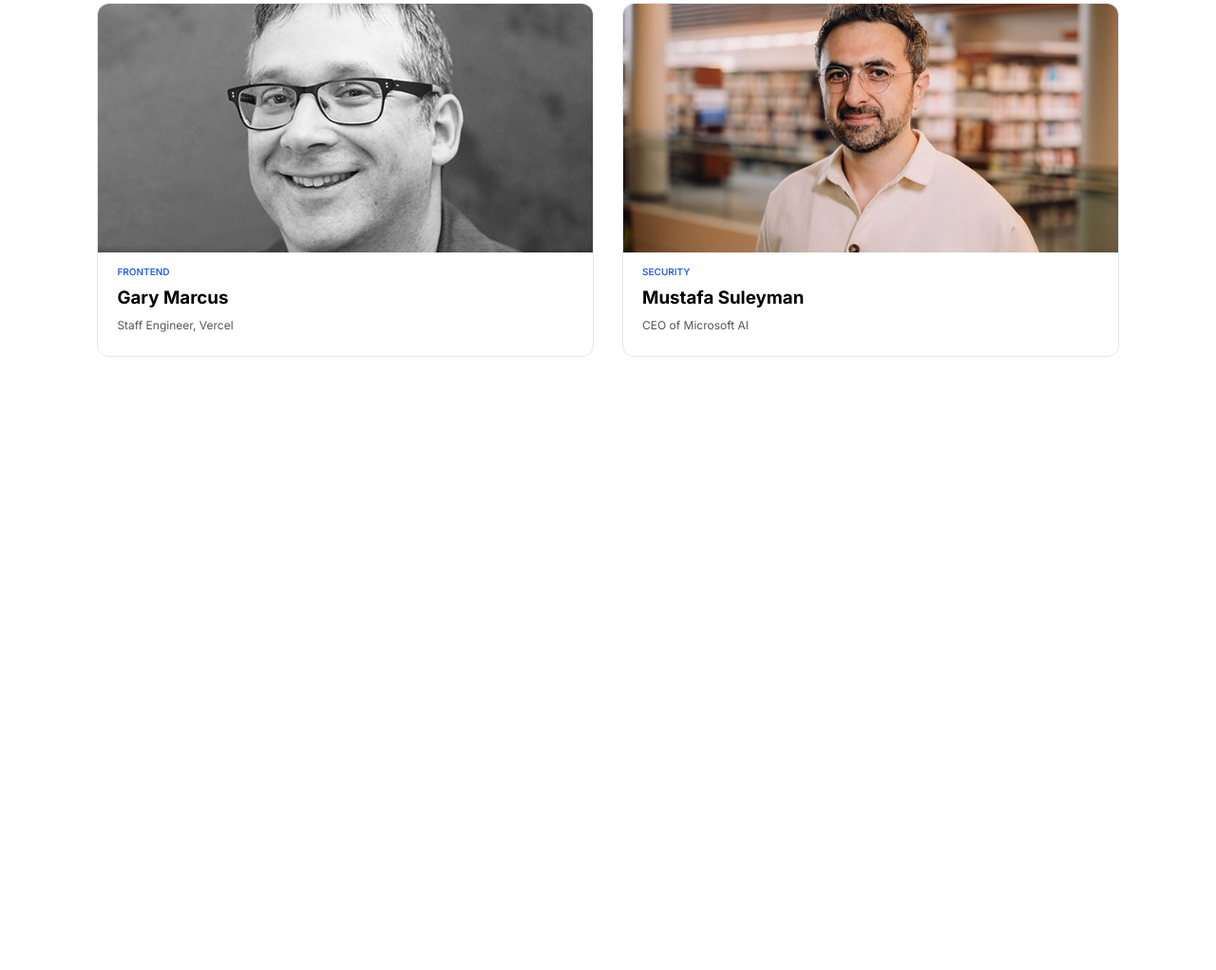
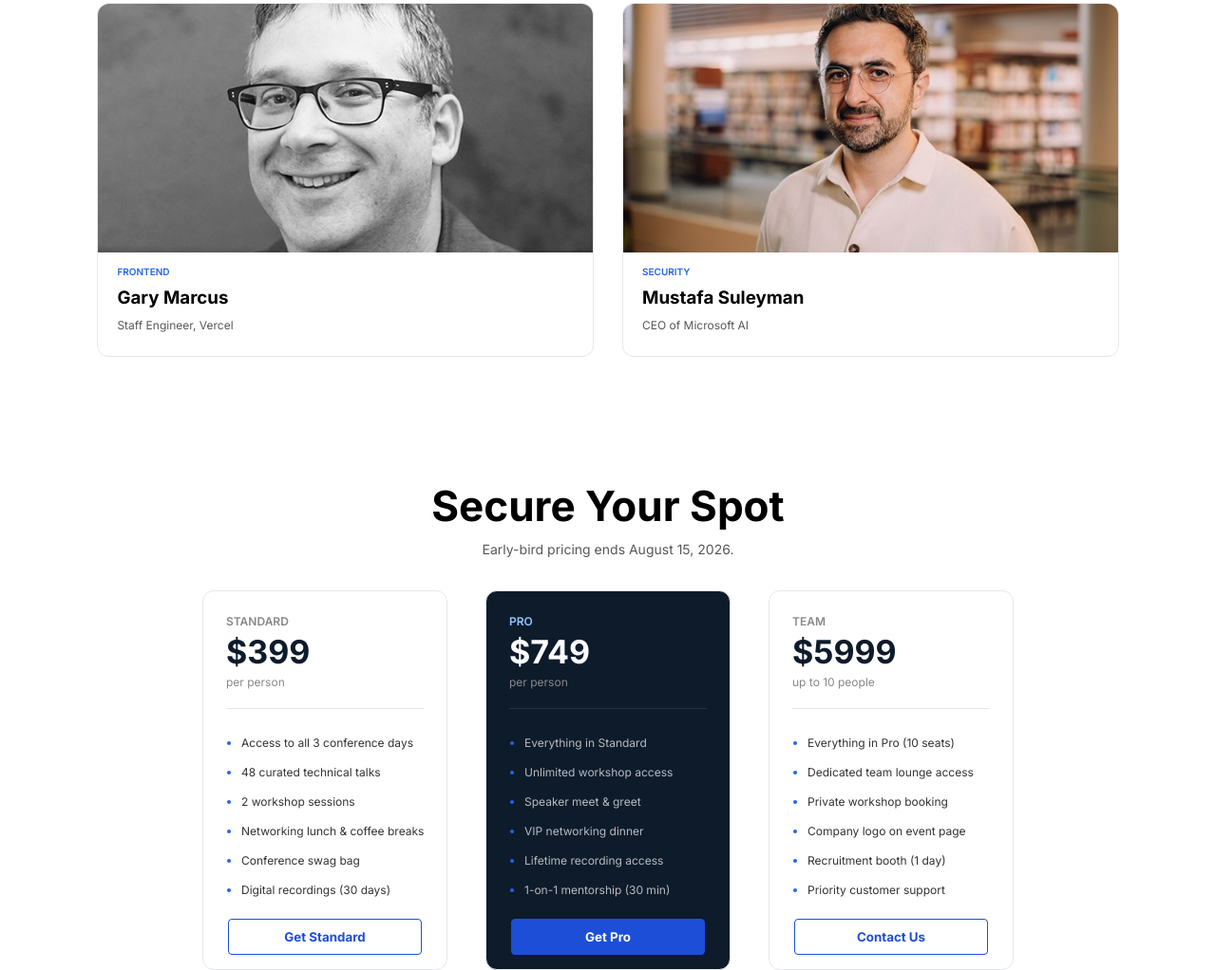
Before and after one commit to Asiful-0160/Programming-Hero-Assignment-1, a plain HTML site: page index.html in a window 1280 px wide. Shown: the part 1379-2401 px from the top of the page at 95% size. Before the commit the page ends 1755 px from the top, so only its background shows below. Drawn offline with nearby package versions, Linux system fonts and the light colour scheme.

Commit message:
secure your spot done

```diff
--- a/index.html
+++ b/index.html
@@ -42,7 +42,8 @@
   <section class="hero-section">
     <h1>Code. <em>Connect</em>. Create</h1>
     <p>
-      Join 4,000+ engineers, founders, and builders at the premier developer conference of 2026. Three days of cutting-edge talks, hands-on workshops, and meaningful connections.
+      Join 4,000+ engineers, founders, and builders at the premier developer conference of 2026. Three days of
+      cutting-edge talks, hands-on workshops, and meaningful connections.
     </p>
     <button class="common-button">Register Now</button>
   </section>
@@ -83,6 +84,76 @@
     </div>
   </section>
   <!-- Meet the Speakers End -->
+
+  <!-- Secure Your Spot Start -->
+  <section class="secure-your-spot-section">
+    <h1>Secure Your Spot</h1>
+    <p class="price-card-heading-subtitle">Early-bird pricing ends August 15, 2026.</p>
+
+    <div class="price-card-container">
+      <div class="pricing-card standard-card">
+        <div>
+          <p class="pricing-card-type">STANDARD</p>
+          <h1 class="pricing-card-price">$399</h1>
+          <p class="pricing-card-people-amount">per person</p>
+        </div>
+        <hr>
+        <ul>
+          <li>Access to all 3 conference days</li>
+          <li>48 curated technical talks</li>
+          <li>2 workshop sessions</li>
+          <li>Networking lunch & coffee breaks</li>
+          <li>Conference swag bag</li>
+          <li>Digital recordings (30 days)</li>
+        </ul>
+        <div class="pricing-card-button-container">
+          <button class="outline-button">Get Standard</button>
+        </div>
+      </div>
+
+      <div class="pricing-card highlighted-card pro-card">
+        <div>
+          <p class="pricing-card-type">PRO</p>
+          <h1 class="pricing-card-price">$749</h1>
+          <p class="pricing-card-people-amount">per person</p>
+        </div>
+        <hr>
+        <ul>
+          <li>Everything in Standard</li>
+          <li>Unlimited workshop access</li>
+          <li>Speaker meet & greet</li>
+          <li>VIP networking dinner</li>
+          <li>Lifetime recording access</li>
+          <li>1-on-1 mentorship (30 min)</li>
+        </ul>
+        <div class="pricing-card-button-container">
+          <button class="outline-button">Get Pro</button>
+        </div>
+      </div>
+
+      <div class="pricing-card team-card">
+        <div>
+          <p class="pricing-card-type">TEAM</p>
+          <h1 class="pricing-card-price">$5999</h1>
+          <p class="pricing-card-people-amount">up to 10 people</p>
+        </div>
+        <hr>
+        <ul>
+          <li>Everything in Pro (10 seats)</li>
+          <li>Dedicated team lounge access</li>
+          <li>Private workshop booking</li>
+          <li>Company logo on event page</li>
+          <li>Recruitment booth (1 day)</li>
+          <li>Priority customer support</li>
+        </ul>
+        <div class="pricing-card-button-container">
+          <button class="outline-button">Contact Us</button>
+        </div>
+      </div>
+    </div>
+  </section>
+  <!-- Secure Your Spot End -->
+
 </body>
 
 </html>
--- a/style/style.css
+++ b/style/style.css
@@ -1,6 +1,26 @@
 *{
   font-family: "Inter", sans-serif;
   margin: 0;
+}
+
+.common-button {
+  background-color: #1D4ED8;
+  color: white;
+  border: none;
+  font-weight: 700;
+  padding: 15px 45px;
+  border-radius: 10px;
+  cursor: pointer;
+}
+
+.outline-button {
+  background-color: white ;
+  color: #1D4ED8;
+  border: 1px solid #1D4ED8;
+  font-weight: 700;
+  padding: 15px 45px;
+  border-radius: 10px;
+  cursor: pointer;
 }
 
 /* Nav Bar */
@@ -24,15 +44,6 @@ nav ul a {
   color: #575757;
   text-decoration: none;
   font-size: 15px;
-}
-
-.common-button {
-  background-color: #1D4ED8;
-  color: white;
-  border: none;
-  font-weight: 700;
-  padding: 15px 45px;
-  border-radius: 10px;
 }
 
 /* Hero Section */
@@ -118,3 +129,109 @@ nav ul a {
   padding: 10px 0;
   padding-bottom: 25px;
 }
+
+/* Secure Your Spot */
+
+.secure-your-spot-section > h1, .secure-your-spot-section > p {
+  text-align: center;
+}
+
+.secure-your-spot-section > h1 {
+  margin-top: 130px;
+  font-size: 44px;
+}
+
+.secure-your-spot-section > p {
+  margin-top: 10px;
+  margin-bottom: 35px;
+  color: #575757;
+  font-size: 14px;
+}
+
+.price-card-container {
+  display: flex;
+  justify-content: center;
+  gap: 40px
+}
+
+.pricing-card {
+  border: 1px solid #E5E7EB;
+  border-radius: 12px;
+  min-width: 20%;
+}
+
+.pricing-card-type {
+  color: #888888;
+  font-weight: 600;
+  font-size: 12px;
+  margin: 24px;
+  margin-bottom: 0px;
+}
+
+.pricing-card-price {
+  color: #0D1B2A;
+  font-weight: 700;
+  font-size: 34px;
+  margin: 4px 24px;
+}
+
+.pricing-card-people-amount {
+  color: #888888;
+  font-weight: 400;
+  font-size: 12px;
+  margin: 0px 24px;
+}
+
+.pricing-card hr {
+  border: none;
+  height: 1px;
+  background-color: #E5E7EB;
+  margin: 20px 24px;
+}
+
+.pricing-card li::marker {
+  color: #2563EB;
+}
+
+.pricing-card ul li {
+  color: #333333;
+  font-size: 12px;
+  padding: 8px 0;
+}
+
+.pricing-card-button-container {
+  display: flex;
+  justify-content: center;
+  margin: 15px 0;
+}
+
+.pricing-card-button-container button {
+  padding: 10px 45px;
+  min-width: 80%;
+  border-radius: 4px;
+}
+
+.highlighted-card {
+  background-color: #0D1B2A;
+}
+
+.highlighted-card p:first-child {
+  color: #93C5FD;
+}
+
+.highlighted-card h1 {
+  color: white;
+}
+
+.highlighted-card hr {
+  background-color: rgba(255, 255, 255, 0.1);
+}
+
+.highlighted-card ul li {
+  color: rgba(255, 255, 255, 0.7)
+}
+
+.highlighted-card .pricing-card-button-container button {
+  background-color: #1D4ED8;
+  color: white;
+}
```
